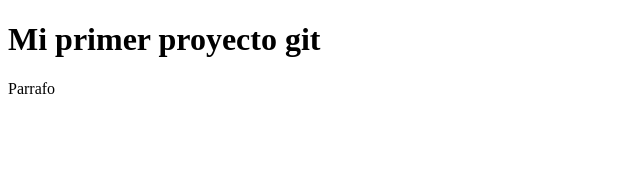
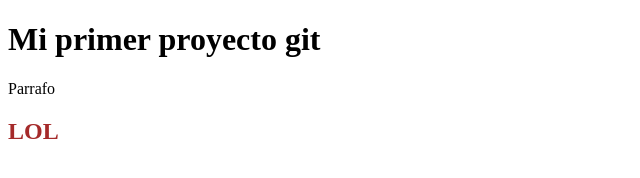
Before and after one commit to Jairo0938/El-Repositorio, a plain HTML site: page index.html in a window 1280 px wide. Shown: the full height of the page, 0-640 px from the left. Drawn offline with Linux system fonts and the light colour scheme.

Commit message:
cambios en index y estilos

```diff
--- a/estilos.css
+++ b/estilos.css
@@ -0,0 +1,4 @@
+h2{
+
+    color:brown
+}
--- a/index.html
+++ b/index.html
@@ -10,5 +10,6 @@
 
     <h1>Mi primer proyecto git</h1>
     <p> Parrafo </p>
+    <h2>LOL</h2>
 </body>
 </html>
```
